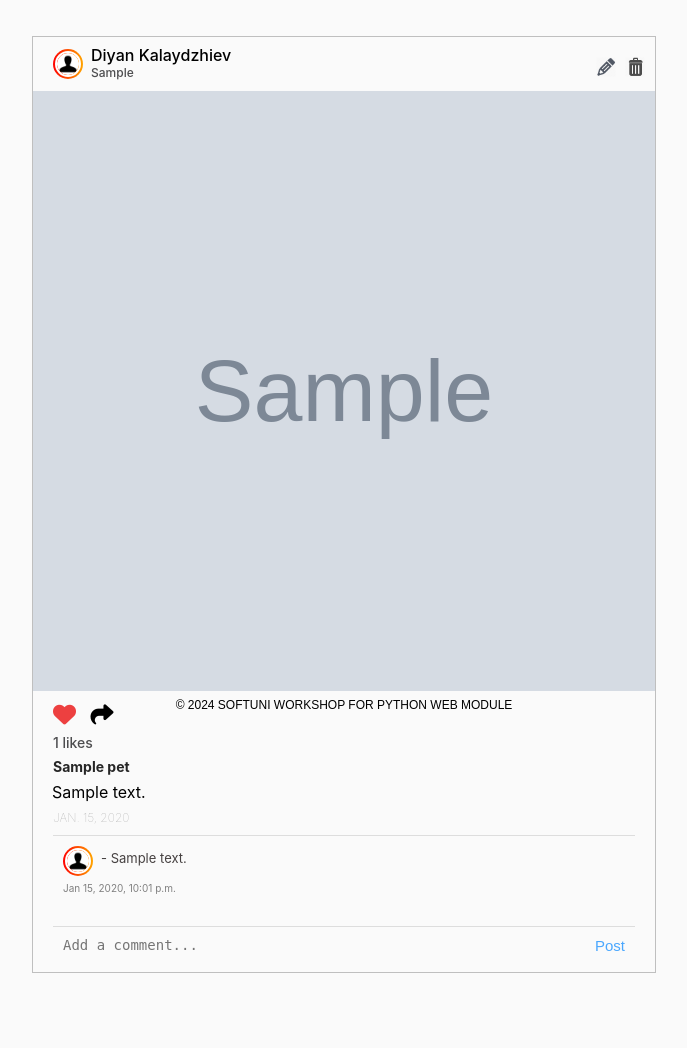
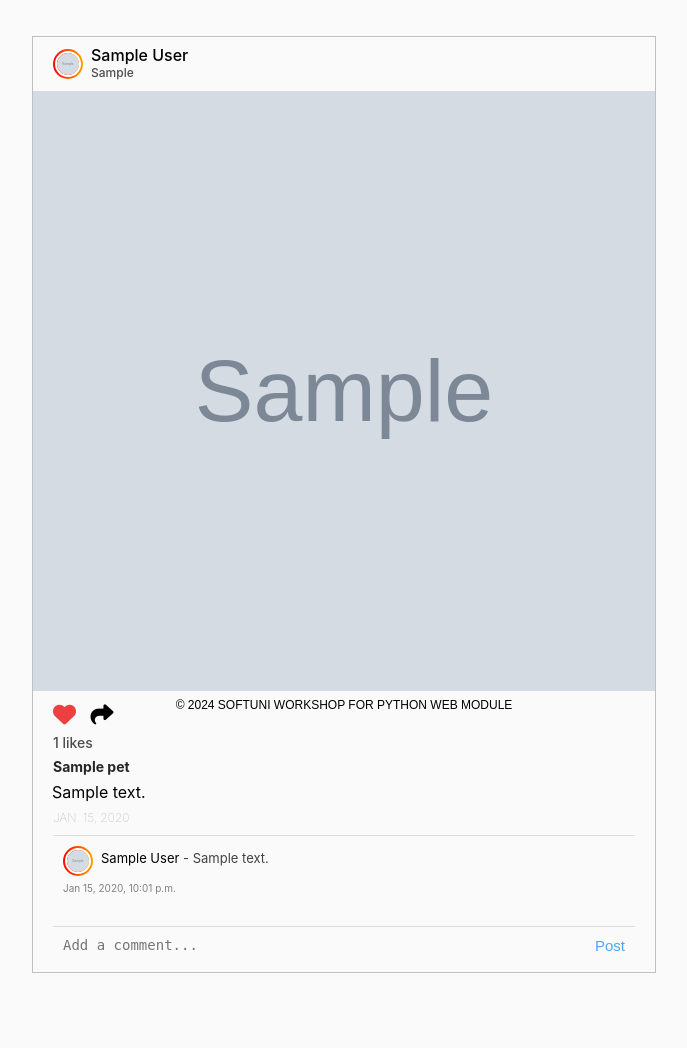
Before and after one commit to SiyanaTrend/Django-Workshop, a Django app: page /photos/1/ in a window 1280 px wide. Shown: the part 87-1135 px from the top of the page, without its empty margins (296-983 px from the left). Run offline with Django 5.2, Linux system fonts and the light colour scheme; tables that the repository leaves empty hold one stand-in row (values such as "Sample post"); grey boxes marked "Sample" are stand-in pictures.

Commit message:
feat: Refactor pet photo posts

```diff
--- a/petstagram/common/views.py
+++ b/petstagram/common/views.py
@@ -13,7 +13,7 @@ class HomePageView(ListView):
     model = Photo
     template_name = "common/home-page.html"
     context_object_name = "all_photos"  # rewrite, because by default Django know it as the name of the model -> photo
-    paginate_by = 1
+    paginate_by = 2
 
     def get_context_data(self, *, object_list: list = None, **kwargs) -> dict:
         kwargs.update({
--- a/petstagram/photos/forms.py
+++ b/petstagram/photos/forms.py
@@ -6,7 +6,7 @@ from photos.models import Photo
 class PhotoBaseForm(forms.ModelForm):
     class Meta:
         model = Photo
-        fields = '__all__'
+        exclude = ['user']
 
 
 class PhotoCreateForm(PhotoBaseForm):
@@ -16,4 +16,4 @@ class PhotoCreateForm(PhotoBaseForm):
 class PhotoEditForm(PhotoBaseForm):
     class Meta:
         model = Photo
-        exclude = ['photo']
+        exclude = ['photo', 'user']
--- a/petstagram/photos/models.py
+++ b/petstagram/photos/models.py
@@ -1,9 +1,11 @@
+from django.contrib.auth import get_user_model
 from django.core.validators import MinLengthValidator
 from django.db import models
 
 from pets.models import Pet
 from photos.validators import FileSizeValidator
 
+UserModel = get_user_model()
 
 class Photo(models.Model):
     photo = models.FileField(
@@ -32,3 +34,7 @@ class Photo(models.Model):
     date_of_publication = models.DateField(
         auto_now=True,
     )
+    user = models.ForeignKey(
+        UserModel,
+        on_delete=models.CASCADE,
+    )
--- a/petstagram/templates/accounts/profile-details-page.html
+++ b/petstagram/templates/accounts/profile-details-page.html
@@ -12,7 +12,7 @@
           <div class="profile_img">
             <div class="image">
               <!-- Profile Image -->
-              <img src="/static/images/person.png" alt="img8" />
+              {% include 'common/profile-image.html' with profile_picture=object.profile_picture %}
             </div>
           </div>
           <div class="personal">
--- a/petstagram/templates/common/comments.html
+++ b/petstagram/templates/common/comments.html
@@ -8,14 +8,14 @@
                         <div class="profile_img">
                             <div class="image">
                                 <!-- User Profile Image -->
-                                <img src="/static/images/person.png" alt="img8">
+                                {% include 'common/profile-image.html' with profile_picture=comment.user.profile.profile_picture %}
                             </div>
                         </div>
                     </div>
                     <p>
                         <!-- Link to User Profile Details Page-->
                         <!-- User First and/or Last Name or username-->
-                        <a href="">{{ request.user.profile.full_name }}</a>
+                        <a href="">{{ comment.user.profile.full_name|default:'anonymous' }}</a>
                         <!-- User Comment -->
                         - {{ comment.text }}
                     </p>
--- a/petstagram/templates/common/pet-post.html
+++ b/petstagram/templates/common/pet-post.html
@@ -9,25 +9,23 @@
                 <div class="profilepic">
                     <div class="profile_img">
                         <div class="image">
-                            <img src="/static/images/person.png" alt="img8">
+                            {% include 'common/profile-image.html' with profile_picture=photo.user.profile.profile_picture %}
                         </div>
                     </div>
                 </div>
             </a>
             <h3>
-                <a href="profile details">
+                <a href="{% url 'profile-details' photo.user.pk %}">
                     <!-- if user has first name and last name -->
-                    Diyan Kalaydzhiev
+                    {{ photo.user.profile.full_name|default:'anonymous' }}
                     <!-- else -->
                     <!-- user username -->
                 </a>
                 <br>
                 <!-- if the photo has location -->
-                {% if photo.location %}
                 <span>{{ photo.location }}</span>
-                {% endif %}
 
-                {% if editable %}
+                {% if editable and request.user.pk == photo.user.pk %}
                     <div class="edit-delete-btns">
 
                         <!-- Link to Edit Pet Photo Page -->
@@ -46,13 +44,14 @@
 
             </h3>
         </div>
-
+        <!--  -->
     </div>
     <!-- Post image -->
     <div class="imgBx" id="{{ photo.pk }}">
         <img src="{{ photo.photo.url }}" alt="post" class="cover">
     </div>
     <!-- -->
+
     <div class="bottom">
         <!-- like and share buttons -->
         <div class="actionBtns">
@@ -71,6 +70,7 @@
                 </a>
             </div>
         </div>
+        <!-- -->
 
         <a href="#">
             <p class="likes">{{ photo.like_set.count }} likes</p>
@@ -78,7 +78,7 @@
 
         <!-- tagged pets -->
         {% for pet in photo.tagged_pets.all %}
-            <a href="{% url 'pet-details' username=request.user.username|default:"anonymous" pet_slug=pet.slug %}">
+            <a href="{% url 'pet-details' pet.user.full_name|default:'anonymous' pet.slug %}">
                 <p class="message">
                     <b>{{ pet.name }}</b>
                 </p>
@@ -87,6 +87,7 @@
         <!--  -->
 
         <p class="pet-details">{{ photo.description }}</p>
+
 
         {% if not editable %}
             <a href="{% url 'photo-details' pk=photo.pk %}">
@@ -97,14 +98,15 @@
         <h5 class="postTime">{{ photo.date_of_publication }}</h5>
 
         {% if comments %}
-            {% include 'common/comments.html' %}
+            {% include "common/comments.html" %}
         {% endif %}
 
         <!-- add comments section -->
         <div class="addComments">
+
             <form method="post" action="{% url 'add-comment' photo_id=photo.pk %}">
+                {{ comment_form }}
                 {% csrf_token %}
-                {{ comment_form }}
                 <button type="submit">Post</button>
             </form>
         </div>
--- /dev/null
+++ b/petstagram/templates/common/profile-image.html
@@ -0,0 +1,7 @@
+{% load static %}
+
+{% if profile_picture %}
+    <img src="{{ profile_picture }}" alt="img8">
+{% else %}
+    <img src="{% static 'images/person.png' %}" alt="img8">
+{% endif %}
```
Also changed, not shown: petstagram/common/mixins.py (+8 -0 lines), petstagram/photos/migrations/0002_photo_user.py (added). Lines whose indentation alone changed are shown as unchanged.
